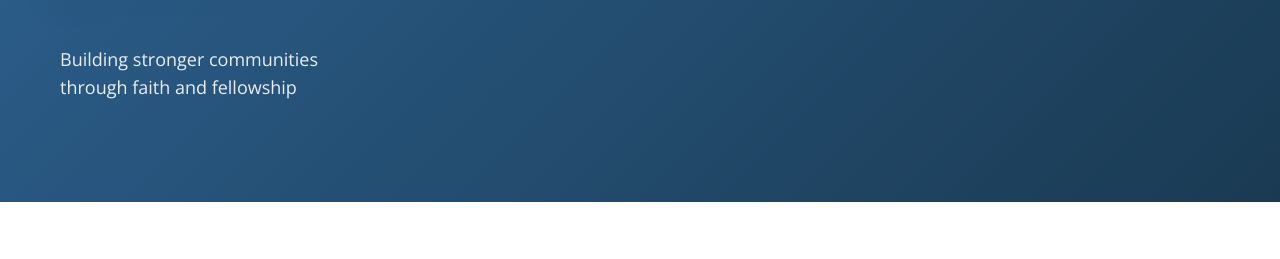
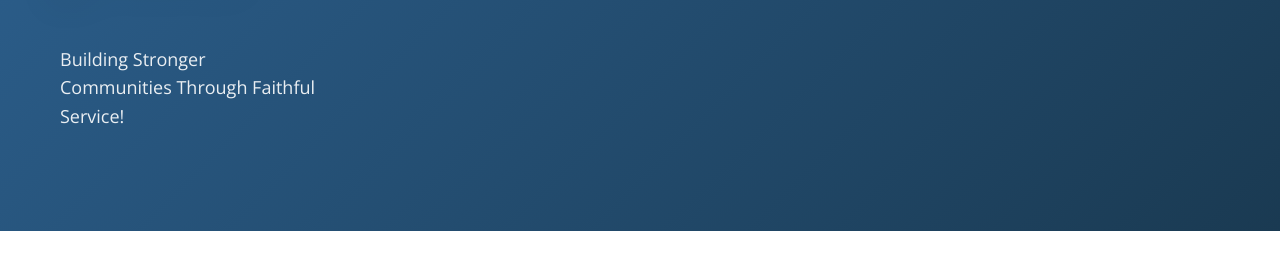
Before and after one commit to benilmathew/communityworkshop, a website: page index.html in a window 1280 px wide. Shown: the part 161-420 px from the top of the page. Drawn offline with nearby package versions, Linux system fonts and the light colour scheme.

Commit message:
Content change

```diff
--- a/index.html
+++ b/index.html
@@ -55,7 +55,7 @@
                 </a>
             </div>
             <h1>Community Workshop</h1>
-            <p>Building stronger communities through faith and fellowship</p>
+            <p>Building Stronger Communities Through Faithful Service!</p>
         </div>
     </section>
 
```
